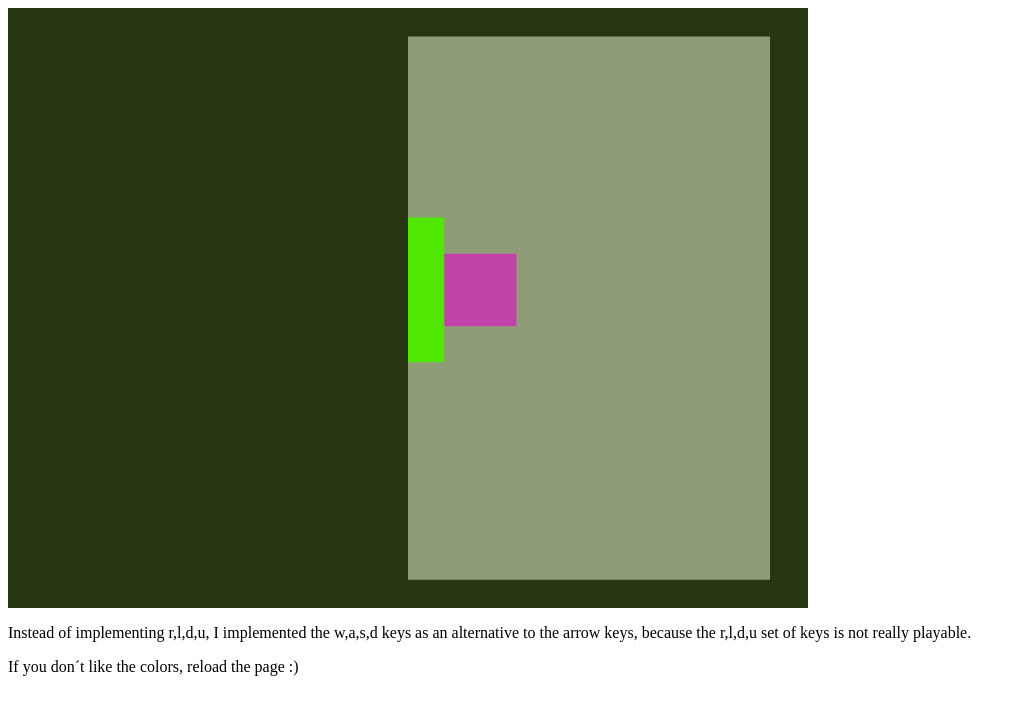
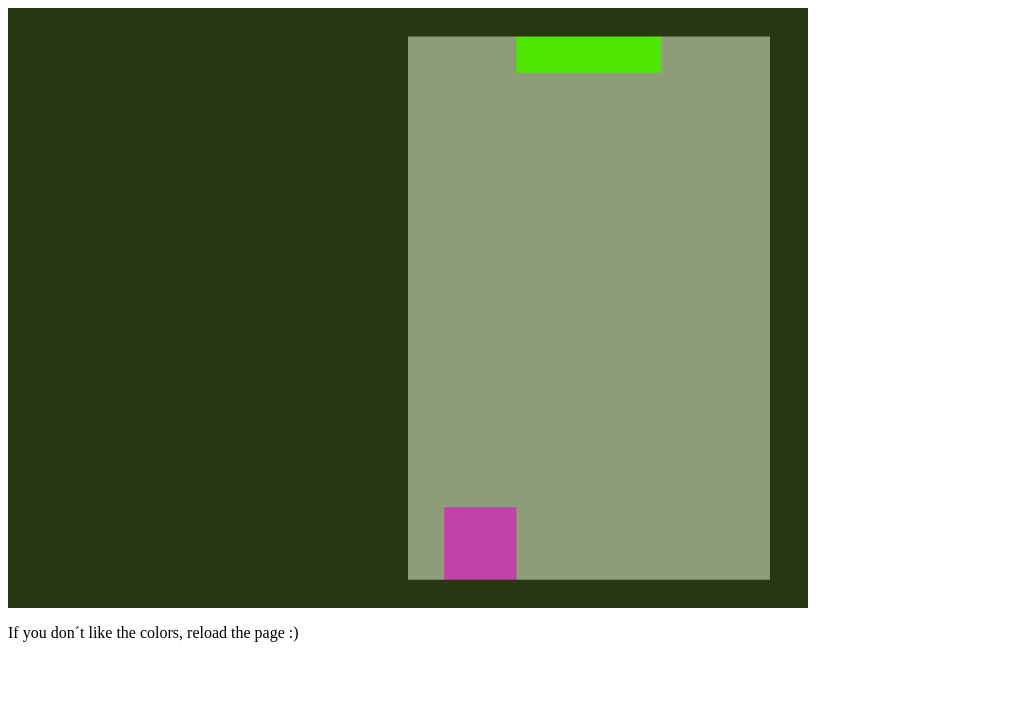
Before and after one commit to lichterschalter/tetris3D, a plain HTML site: page Tetris/index.html in a window 1280 px wide. Shown: the whole page, without its empty margins (0-1026 px from the left). Drawn offline with Linux system fonts and the light colour scheme; animation ran at ten frames a second.

Commit message:
first steps implementing gravity into array; if you move during the gravitation the movement is delayed;

```diff
--- a/Tetris/index.html
+++ b/Tetris/index.html
@@ -36,9 +36,6 @@
 
 <body onload="webGLStart()";>
   <canvas id="lesson03-canvas" style="border: none;" width="800" height="600"></canvas>
-  <p> Instead of implementing r,l,d,u, I implemented the w,a,s,d keys as an alternative to the arrow keys,
-    because the r,l,d,u set of keys is not really playable.
-  </p>
   <p>
     If you don´t like the colors, reload the page :)
   </p>
--- a/Tetris/tetris.js
+++ b/Tetris/tetris.js
@@ -123,12 +123,12 @@ var rotate_clockwise = false;
 var rotate_counterclock = false;
 
 function handleKeys() {
-    if (currentlyPressedKeys[49] && !rotate_clockwise) {
+    if (currentlyPressedKeys[49] && !rotate_counterclock) {
         // Number One
         rotate_clockwise = true;
         currentlyPressedKeys[49] = false;
     }
-    if (currentlyPressedKeys[51] && !rotate_counterclock) {
+    if (currentlyPressedKeys[51] && !rotate_clockwise) {
         // Number Three
         rotate_counterclock = true;
         currentlyPressedKeys[51] = false;
@@ -148,14 +148,14 @@ function handleKeys() {
     if (currentlyPressedKeys[38] || currentlyPressedKeys[87]) {
         // Up cursor key or w
         gravityIsOn = false;
-        positionY_one_x_four += 1;
+        //positionY_one_x_four += 1;
         currentlyPressedKeys[38] = false;
         currentlyPressedKeys[87] = false;
     }
     if (currentlyPressedKeys[40] || currentlyPressedKeys[83]) {
         // Down cursor key or s
-        //gravityIsOn = true;
-        positionY_one_x_four -= 1;
+        gravityIsOn = true;
+        //positionY_one_x_four -= 1;
         timeElapsed = new Date().getSeconds();
         currentlyPressedKeys[40] = false;
         currentlyPressedKeys[83] = false;
@@ -164,8 +164,9 @@ function handleKeys() {
 
 
 var rotationTrace = 0;
+var rotationSpeed = 85;
 function rotateObject() {
-    var change = degToRad( 45 );
+    var change = degToRad( rotationSpeed );
     if ( rotationTrace <= 90 ){
        if ( rotate_clockwise ){
          rotate_one_x_four += change;
@@ -193,10 +194,17 @@ function gravity() {
     var timeNow = new Date().getSeconds();
     gravitySpeed -= ( timeNow - timeElapsed );
     timeElapsed = timeNow;
-    console.log( timeElapsed, timeNow, gravitySpeed );
+    //console.log( timeElapsed, timeNow, gravitySpeed );
     if ( gravitySpeed <= 0 || gravitySpeed > 0.5){
-      positionY_four_x_four -= 1;
-      gravitySpeed = 0.5;
+        if( currentObject.checkIfBottomOccupied() ){
+            //implement handle collision here
+            console.log("collision");
+            gravityIsOn = false;
+        }else{
+          currentObject.moveObjectGravity();
+          positionY_one_x_four -= 1;
+          gravitySpeed = 0.5;
+        }
     }
   }
 }
@@ -204,11 +212,12 @@ function gravity() {
 
 function gridArray() {
     //create grid array
-    this.blocks = new Array(15); //y-axis
+    this.blocks = new Array(16); //y-axis; last row is bottom and always occupied, but invisible
     for ( var i = 0; i < this.blocks.length; ++i ){
         this.blocks[ i ] = new Array(10);
         for ( var j = 0; j < this.blocks[ i ].length; ++j ){ //x-axis
             this.blocks[ i ][ j ] = false;
+            //if( i == 4 ) this.blocks[ i ][ j ] = true;
         }
     }
 
@@ -229,6 +238,59 @@ function gridArray() {
               this.blocks[ i ][ 9 ].toString() + " | "
             );
         }
+        console.log();
+    }
+
+    this.setBlock = function( i, j, content ) {
+        if ( content == true || content == false ){
+          this.blocks[ i ][ j ] = content;
+        } else {
+          console.log( "to the grid array you can just put true or false!");
+        }
+    }
+
+    this.getBlock = function( i, j ){
+        return this.blocks[ i ][ j ];
+    }
+}
+
+
+function one_x_four() {
+    this.objectGridPosition = [
+        0, 3,
+        0, 4,
+        0, 5,
+        0, 6
+      ];
+
+    this.initObject = function() {
+        for ( var i = 0; i < 8; ++i ){
+            grid.setBlock( this.objectGridPosition[ i ], this.objectGridPosition[ i + 1 ], true );
+            ++i;
+        }
+        grid.getInfo();
+    }
+
+    this.checkIfBottomOccupied = function() {
+        var occupied = false;
+        for ( var i = 0; i < 8; ++i ){
+            occupiedOneBlock = grid.getBlock( ( this.objectGridPosition[ i ] + 1 ), this.objectGridPosition[ i + 1 ] );
+            //console.log( (this.objectGridPosition[ i ] + 1), this.objectGridPosition[ i + 1], "!!!!");
+            //console.log(occupiedOneBlock);
+            ++i;
+            if( occupiedOneBlock == true ) occupied = true;
+        }
+        return occupied;
+    }
+
+    this.moveObjectGravity = function() {
+      for ( var i = 0; i < 8; ++i ){
+          oldGridPos = this.objectGridPosition[ i ];
+          this.objectGridPosition[ i ] = oldGridPos + 1;
+          grid.setBlock( ( this.objectGridPosition[ i ] ), this.objectGridPosition[ i + 1 ], true );
+          grid.getInfo();
+          ++i;
+      }
     }
 }
 
@@ -346,13 +408,13 @@ function initBuffers() {
 }
 
 
-var rotate_one_x_four = 0;
+var rotate_one_x_four = 90;
 var rotate_four_x_four = 0;
-var positionX_one_x_four = 0.0;
-var positionY_one_x_four = 0.5;
+var positionX_one_x_four = 5.0;
+var positionY_one_x_four = 6.5;
 var positionZ_one_x_four = -20.0;
 var positionX_four_x_four = 2.0;
-var positionY_four_x_four = 0.5;
+var positionY_four_x_four = -6.5;
 var positionZ_four_x_four = -20.0;
 
 function drawScene() {
@@ -441,26 +503,26 @@ function drawScene() {
 }
 
 
+/*
+var lastTime = 0;
+function animate( notTimeSensitiveAnim ) {
 
-//var lastTime = 0;
-function animate() {
-/*
   var timeNow = new Date().getTime();
   if (lastTime != 0) {
     var elapsed = timeNow - lastTime;
-    rotate_one_x_four += (90 * elapsed) / 1000.0;
-    rotate_four_x_four += (75 * elapsed) / 1000.0;
+    return ( (notTimeSensitiveAnim * elapsed) / 1000.0 );
   }
   lastTime = timeNow;
+  return notTimeSensitiveAnim;
+
+}
 */
-}
-
 
 function tick() {
     requestAnimFrame(tick);
     handleKeys();
     drawScene();
-    animate();
+    //animate();
 }
 
 
@@ -479,5 +541,8 @@ function webGLStart() {
     grid = new gridArray();
     grid.getInfo();
 
+    currentObject = new one_x_four();
+    currentObject.initObject();
+
     tick();
 }
--- a/Tetris/to_do.txt
+++ b/Tetris/to_do.txt
@@ -25,6 +25,7 @@ x bewegung mit keypads einfügen
 x animation verlangsamen, stockend machen
   designentscheidung: bewegung nur durch tastendrücken, nicht durch halten
 - userdefinierte pixel per block
+- animation mit time elapsed
 - grid
 x background color
 
@@ -62,7 +63,7 @@ OBJEKTORIENTIERUNG ??
 - tetris objekt (buffer, draw)
   -- vars: position, rotation, farbe, form
   -- zeichnen funktion (position, farbe, zeichnen)
-
+- class: tetrimon, class: forms
 
 VARIANTENAUSWAHL
 - aktives objekt im netz mitverfolgen, aber besteht auserhalb davon
```
